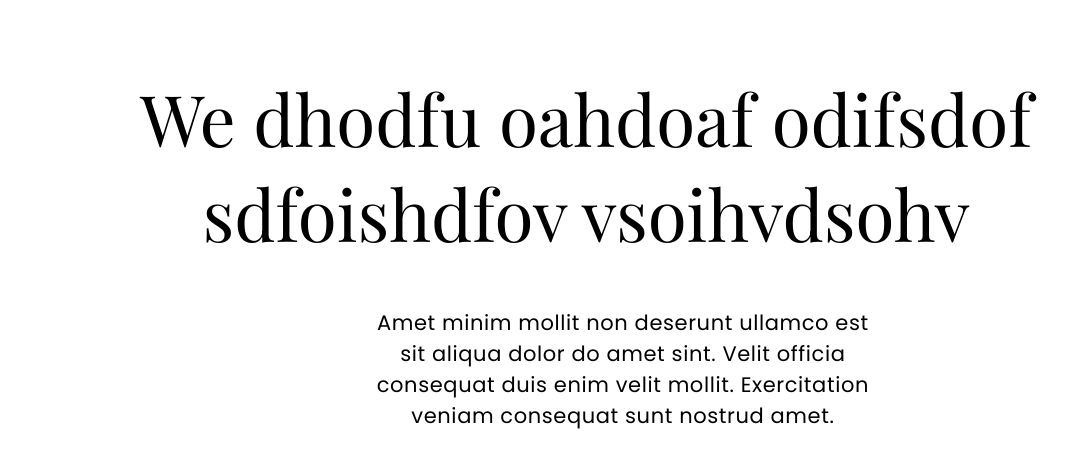
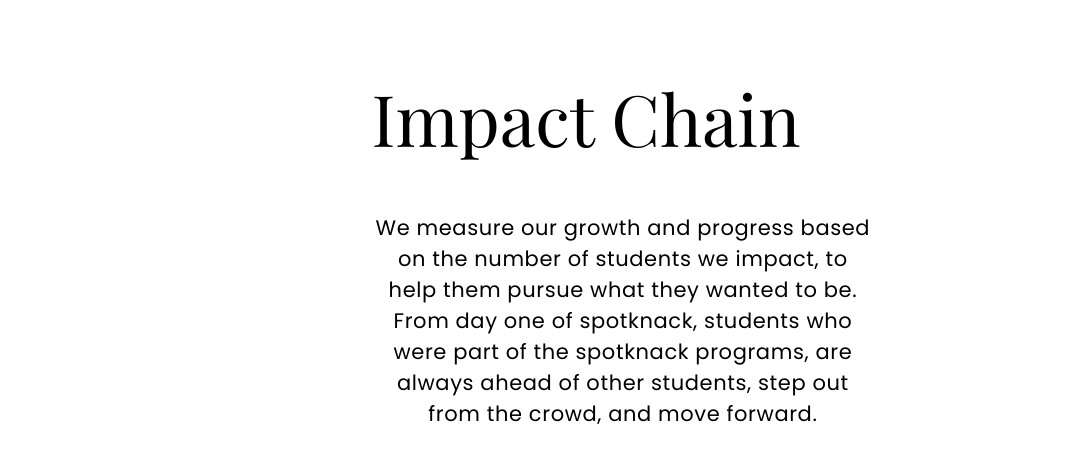
Before and after one commit to SRIRAM-RA/impactChain, a Nuxt app: page / in a window 1280 px wide. Shown: the part 339-800 px from the top of the page, without its empty margins (54-1122 px from the left). Built offline with nearby package versions, Linux system fonts and the light colour scheme; no server answers.

Commit message:
updated the component

```diff
--- a/components/Welcome.vue
+++ b/components/Welcome.vue
@@ -1,9 +1,7 @@
 <template>
     <div class="container-1">
-        <h1 class="welcome-head">We dhodfu oahdoaf odifsdof sdfoishdfov vsoihvdsohv</h1>
-        <p class="welcome-content">Amet minim mollit non deserunt ullamco est sit aliqua dolor do amet sint. Velit
-            officia consequat duis
-            enim velit mollit. Exercitation veniam consequat sunt nostrud amet.</p>
+        <h1 class="welcome-head">Impact Chain</h1>
+        <p class="welcome-content">We measure our growth and progress based on the number of students we impact, to help them pursue what they wanted to be. From day one of spotknack, students who were part of the spotknack programs, are always ahead of other students, step out from the crowd, and move forward.</p>
     </div>
 </template>
 
```
